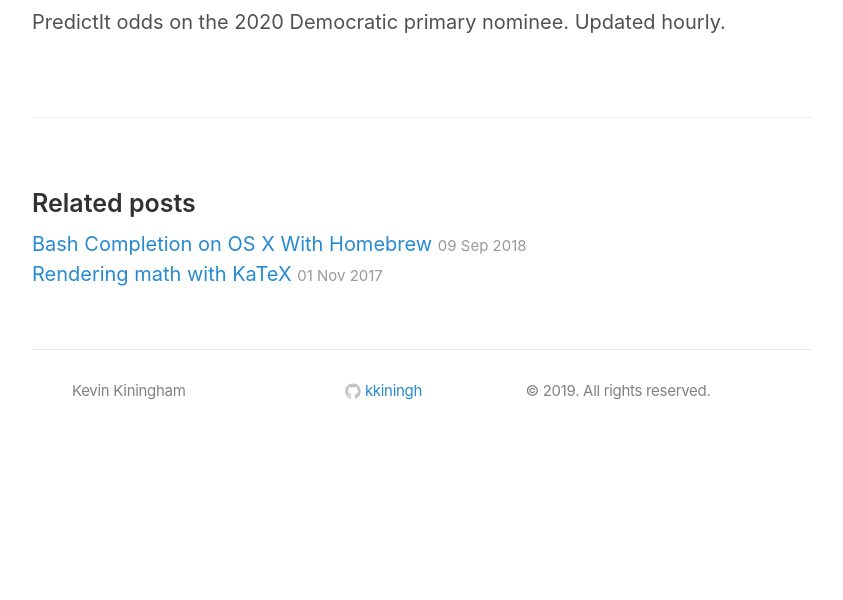
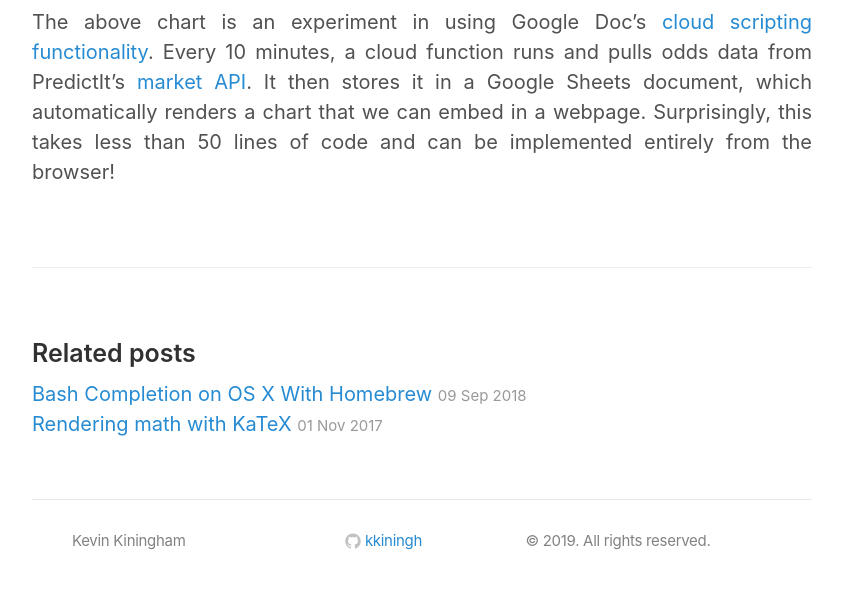
Before and after one commit to kkiningh/kkiningh.github.io, a Jekyll site: the page built from _posts/2019-02-15-2020-odds.md, in a window 1280 px wide. Shown: the part 856-1456 px from the top of the page, without its empty margins (218-1061 px from the left). Built offline with Jekyll 4.4.1, drawn with Linux system fonts in a browser that asks for light colours; nearby versions of some CDN libraries; before the commit the page ends 1306 px from its top, so only the background shows below that.

Commit message:
Expand the post description slightly

```diff
--- a/_posts/2019-02-15-2020-odds.md
+++ b/_posts/2019-02-15-2020-odds.md
@@ -5,5 +5,7 @@ title: 2020 Democratic Nominee PredictIt Odds
 
 <iframe width="777" height="573.4808333333333" seamless frameborder="0" scrolling="no" src="https://docs.google.com/spreadsheets/d/e/2PACX-1vTHUtrMA8NuvwM50tzAmG-xAXL065s_7kYd1-zqYQlVccK3hOnSh9QdfdhdITXjHAo0TdQnmXLEyWq_/pubchart?oid=334580675&amp;format=interactive"></iframe>
 
-PredictIt odds on the 2020 Democratic primary nominee.
-Updated hourly.
+The above chart is an experiment in using Google Doc's [cloud scripting functionality](https://developers.google.com/apps-script/overview).
+Every 10 minutes, a cloud function runs and pulls odds data from PredictIt's [market API](https://predictit.freshdesk.com/support/solutions/articles/12000001878-does-predictit-make-market-data-available-via-an-api-).
+It then stores it in a Google Sheets document, which automatically renders a chart that we can embed in a webpage.
+Surprisingly, this takes less than 50 lines of code and can be implemented entirely from the browser!
```
